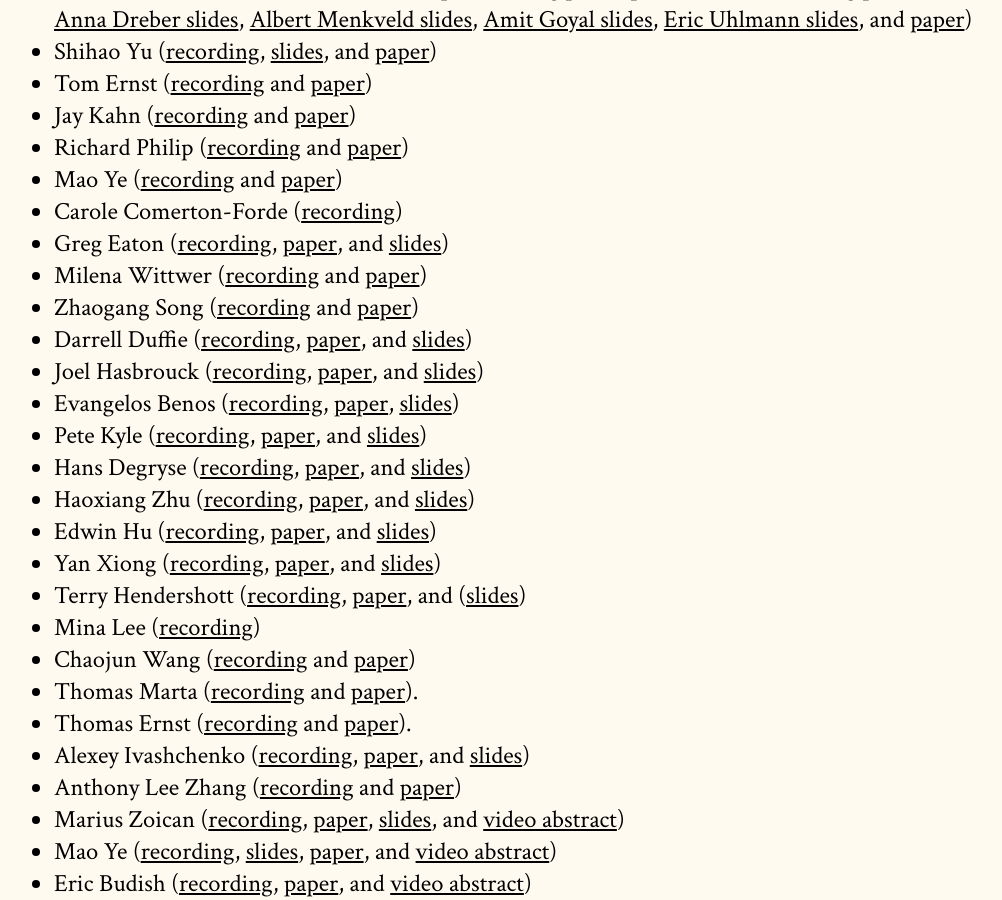
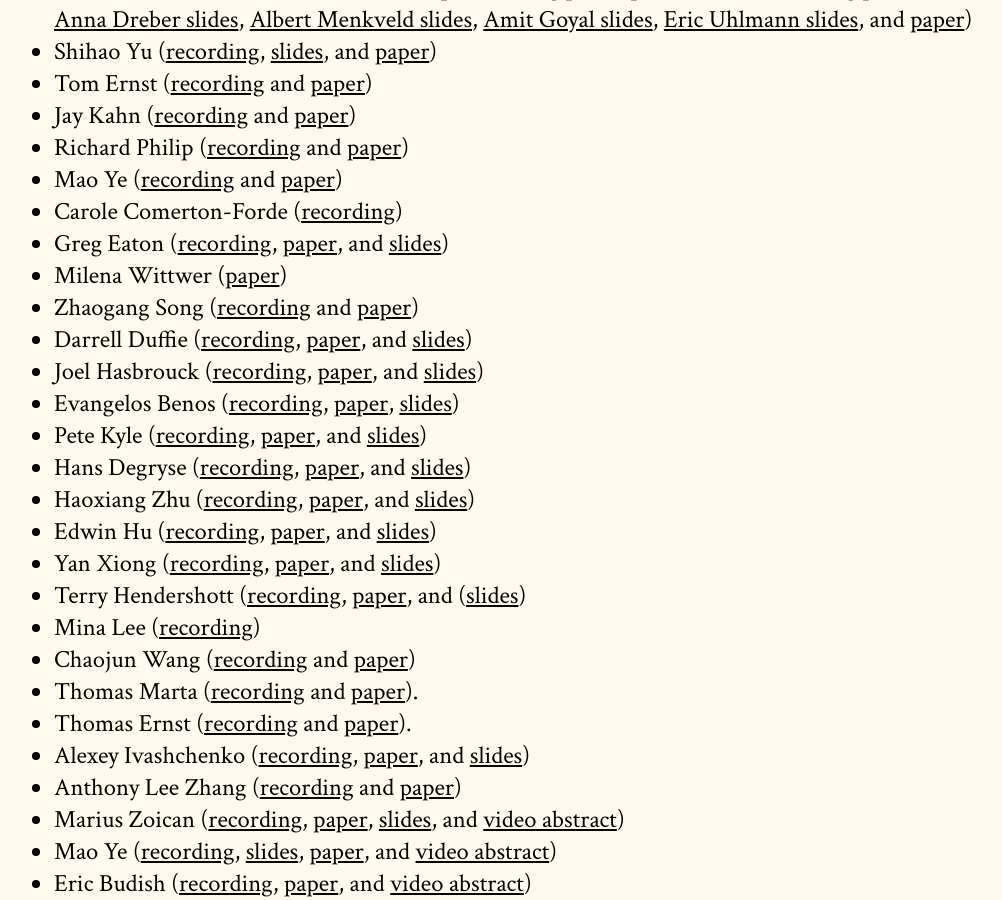
Before and after one commit to cpfiffer/microstructure.exchange, a Jekyll site: the page built from index.md, in a window 1280 px wide and 900 px high, scrolled down 2305 px. Shown: the whole window, without its empty margins (114-1116 px from the left). Built offline with Jekyll 4.4.1, drawn with Linux system fonts in a browser that asks for light colours; some web fonts are replaced.

Commit message:
Remove Milena's video

```diff
--- a/index.md
+++ b/index.md
@@ -54,7 +54,7 @@ Email [contact@microstructure.exchange](mailto:contact@microstructure.exchange)
 - Mao Ye ([recording](https://youtu.be/L4Qxrq8L7lI) and [paper](papers/mao.pdf))
 - Carole Comerton-Forde ([recording](https://youtu.be/vrN7Q23T0FI))
 - Greg Eaton ([recording](https://youtu.be/e_USTaoHBq4), [paper](https://papers.ssrn.com/sol3/papers.cfm?abstract_id=3776874), and [slides](/slides/RobinhoodSlides_TME.pdf))
-- Milena Wittwer ([recording](https://youtu.be/p5VFkRAagsU) and [paper](https://web.stanford.edu/~wittwer/files/JMP_Milena_Wittwer.pdf))
+- Milena Wittwer ([paper](https://web.stanford.edu/~wittwer/files/JMP_Milena_Wittwer.pdf))
 - Zhaogang Song ([recording](https://www.youtube.com/watch?v=WEU5VrPL_ys) and [paper](papers/FedUncompetitivePricing_20210324.pdf))
 - Darrell Duffie ([recording](https://youtu.be/BI8LQk0K7qY), [paper](papers/CopelandDuffieYangJan30_review.pdf), and [slides](/slides/Seminar-Symposium-Copeland-Duffie-Yang-MicrostructureExchangetex.pdf))
 - Joel Hasbrouck ([recording](https://youtu.be/lABdveHMHTk), [paper](https://papers.ssrn.com/sol3/papers.cfm?abstract_id=3521531), and [slides](/slides/Hasbrouck-Levich Network Microstructure Workshop.pptx))
```
